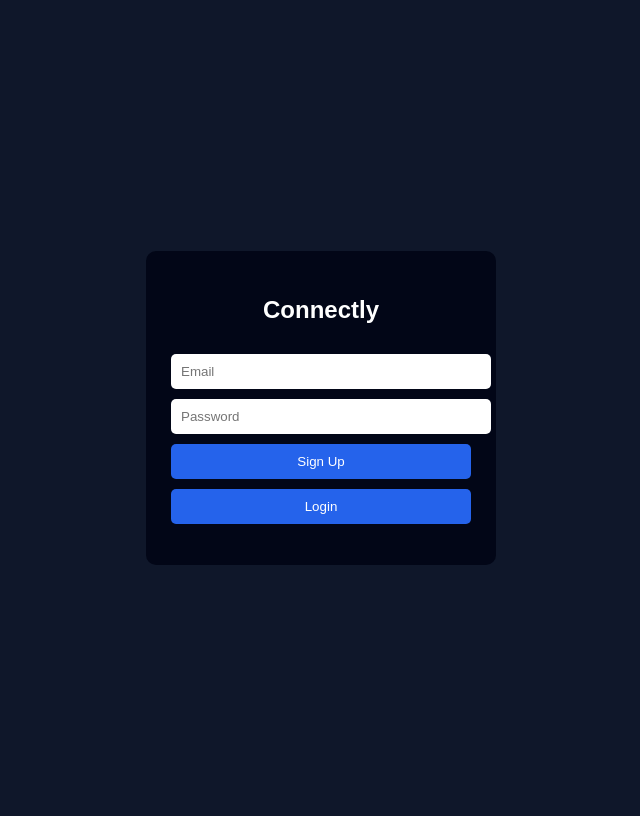
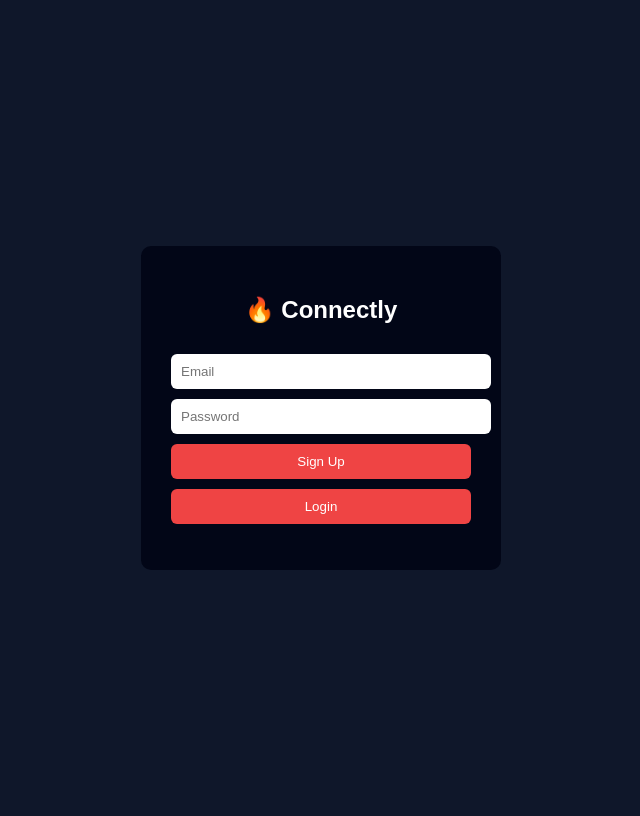
Before and after one commit to uconnectly/connectly, a Flask app: page / in a window 1280 px wide. Shown: the whole page, without its empty margins (319-959 px from the left). Run offline with Flask 3, Linux system fonts and the light colour scheme; some libraries are stand-ins or nearby versions.

Commit message:
Update index.html

```diff
--- a/templates/index.html
+++ b/templates/index.html
@@ -1,80 +1,81 @@
 <!DOCTYPE html>
 <html lang="en">
 <head>
-  <meta charset="UTF-8">
-  <title>Connectly Auth</title>
-  <script src="https://unpkg.com/@supabase/supabase-js@2"></script>
+  <meta charset="UTF-8" />
+  <title>Connectly</title>
+  <script src="https://cdn.jsdelivr.net/npm/@supabase/supabase-js@2"></script>
   <style>
     body {
-      background:#0f172a;
-      color:white;
-      font-family:Arial;
-      display:flex;
-      justify-content:center;
-      align-items:center;
-      height:100vh;
+      background: #0f172a;
+      color: white;
+      display: flex;
+      justify-content: center;
+      align-items: center;
+      height: 100vh;
+      font-family: Arial, sans-serif;
     }
-    .box {
-      background:#020617;
-      padding:25px;
-      border-radius:10px;
-      width:300px;
-      text-align:center;
+    .card {
+      background: #020617;
+      padding: 30px;
+      border-radius: 10px;
+      width: 300px;
+      text-align: center;
     }
     input, button {
-      width:100%;
-      margin-top:10px;
-      padding:10px;
-      border-radius:5px;
-      border:none;
+      width: 100%;
+      padding: 10px;
+      margin-top: 10px;
+      border-radius: 6px;
+      border: none;
     }
     button {
-      background:#2563eb;
-      color:white;
-      cursor:pointer;
+      background: #ef4444;
+      color: white;
+      cursor: pointer;
     }
   </style>
 </head>
+
 <body>
+  <div class="card">
+    <h2>🔥 Connectly</h2>
 
-<div class="box">
-  <h2>Connectly</h2>
+    <input id="email" type="email" placeholder="Email" />
+    <input id="password" type="password" placeholder="Password" />
 
-  <input id="email" type="email" placeholder="Email">
-  <input id="password" type="password" placeholder="Password">
-
-  <button onclick="signup()">Sign Up</button>
-  <button onclick="login()">Login</button>
+    <button onclick="signUp()">Sign Up</button>
+    <button onclick="signIn()">Login</button>
 
     <p id="msg"></p>
   </div>
 
   <script>
-  const supabase = supabaseJs.createClient(
+    const supabase = supabasejs.createClient(
       "https://pddbxmugaxzvfkrbkxaf.supabase.co",
       "eyJhbGciOiJIUzI1NiIsInR5cCI6IkpXVCJ9.eyJpc3MiOiJzdXBhYmFzZSIsInJlZiI6InBkZGJ4bXVnYXh6dmZrcmJreGFmIiwicm9sZSI6ImFub24iLCJpYXQiOjE3Njg5MTk4OTUsImV4cCI6MjA4NDQ5NTg5NX0.uFQb6mnGT5IJt02q4vAfgW1gFlyxFy3Vspoj7H7tgTc"
     );
 
-  async function signup() {
+    async function signUp() {
       const email = document.getElementById("email").value;
       const password = document.getElementById("password").value;
 
       const { error } = await supabase.auth.signUp({ email, password });
-
       document.getElementById("msg").innerText =
-      error ? error.message : "Signup successful ✅ Check email if required";
+        error ? error.message : "Signup successful!";
     }
 
-  async function login() {
+    async function signIn() {
       const email = document.getElementById("email").value;
       const password = document.getElementById("password").value;
 
-    const { error } = await supabase.auth.signInWithPassword({ email, password });
+      const { error } = await supabase.auth.signInWithPassword({
+        email,
+        password,
+      });
 
       document.getElementById("msg").innerText =
-      error ? error.message : "Login successful 🎉";
+        error ? error.message : "Logged in successfully!";
     }
   </script>
-
 </body>
 </html>
```
Lines whose indentation alone changed are shown as unchanged.
